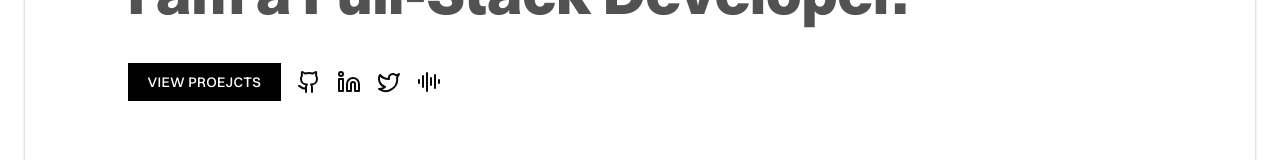
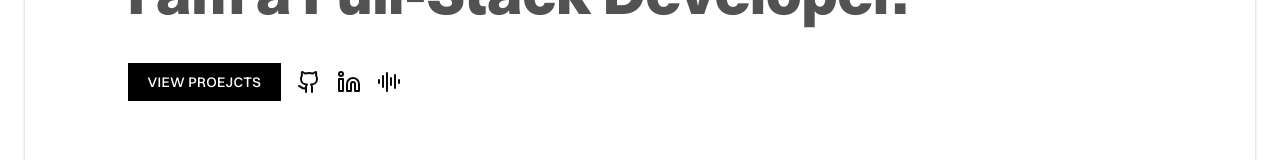
Before and after one commit to Justin-Bento/portfolio, a Next.js app: page / in a window 1280 px wide. Shown: the part 518-678 px from the top of the page. Built offline with nearby package versions, Linux system fonts and the light colour scheme.

Commit message:
Removed x aka twitter icon as I do not use this software.

```diff
--- a/src/app/(frontend)/page.tsx
+++ b/src/app/(frontend)/page.tsx
@@ -58,15 +58,7 @@ export default function Home() {
                     <Linkedin className="text-2xl hover:stroke-sky-500" />
                   </Link>
                 </li>
-                <li className="">
-                  <Link
-                    target="_blank"
-                    rel="noopener noreferrer"
-                    href="https://twitter.com/Justin-Bento"
-                  >
-                    <Twitter className="text-2xl hover:stroke-sky-500" />
-                  </Link>
-                </li>
+
                 <li className="">
                   <Link
                     target="_blank"
```
